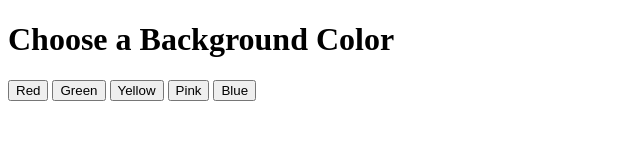
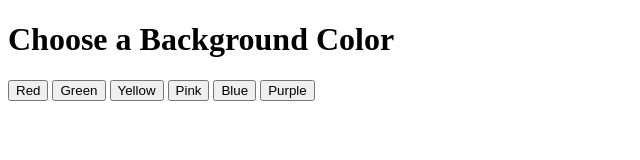
Before and after one commit to pragatiiib/Background-Color-Change, a plain HTML site: page index.html in a window 1280 px wide. Shown: the whole page, without its empty margins (0-640 px from the left). Drawn offline with Linux system fonts and the light colour scheme.

Commit message:
Update index.html

```diff
--- a/index.html
+++ b/index.html
@@ -21,6 +21,7 @@
     <button onclick="changeColor('yellow')">Yellow</button>
     <button onclick="changeColor('pink')">Pink</button>
     <button onclick="changeColor('blue')">Blue</button>
+     <button onclick="changeColor('purple')">Purple</button>
 
 </body>
 </html>
```
